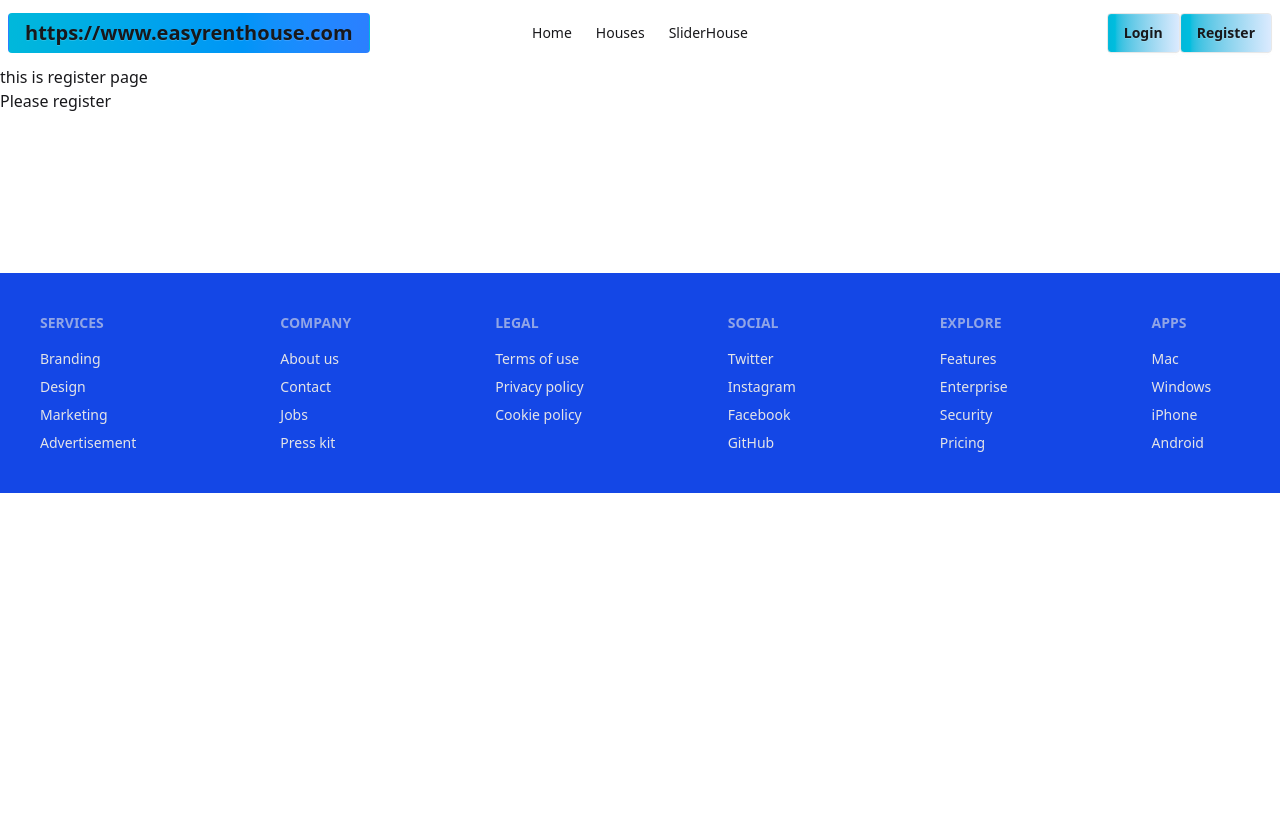
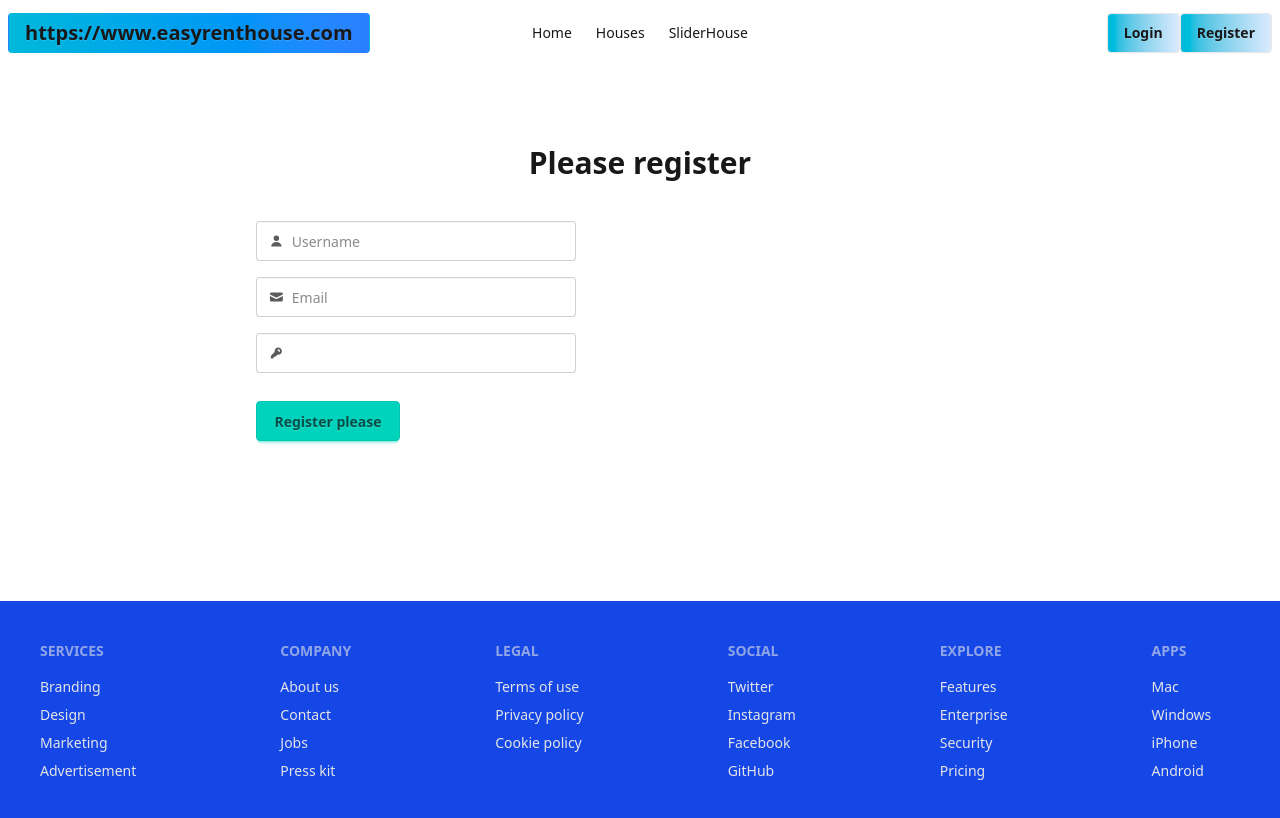
Before and after one commit to AIMINTU/Exammid2, a React (Vite) app: page /register in a window 1280 px wide. Shown: the top 818 px of the page. Built offline with nearby package versions, Linux system fonts and the light colour scheme.

Commit message:
Error handiling

```diff
--- a/src/Pages/Register/Register.jsx
+++ b/src/Pages/Register/Register.jsx
@@ -1,10 +1,102 @@
-import React from 'react';
+import React, { useState } from 'react';
+import { getAuth, createUserWithEmailAndPassword } from "firebase/auth";
+import app from '../../../Firebase/Firebase.config'
+const Register = () => {
+    const [success,setSuccess]=useState(null)
+    const [error, setError] = useState(null)
+    const [user,setUser]=useState(null)
+    const auth = getAuth(app)
+    const handleRegister = (event) => {
+        event.preventDefault()
+        const form = event.target;
+        const userName = form.userName.value
+        const email = form.email.value
+        const password = form.password.value
 
-const Register = () => {
+
+        setError(null)
+        setSuccess(null)
+        if (password.length < 8) {
+            setError("password is too short,it's should be at least 6 characters.");
+            return;
+        }
+
+
+
+        createUserWithEmailAndPassword(auth, email, password)
+            .then(result => {
+                const newUser = result.user;
+                setUser(newUser)
+                setSuccess("You registered successfully")
+                console.log(newUser)
+            })
+            .catch(err => {
+                console.log(err.message)
+                if(err.message == "Firebase: Error (auth/email-already-in-use).") {
+                    setError("This email is already used in the database")
+                }
+                else if(err.message == "Firebase: password should be at least 6 characters (auth/weak-password).") {
+                    setError("password is too short,password should be at least 6 characters")
+                }
+
+            })
+    }
     return (
         <div className='max-w-7xl mx-auto'>
-            this is register page
-            <h1>Please register</h1>
+
+            <h1 className='text-center font-bold text-3xl mt-20'>Please register</h1>
+            <div className='mt-10 max-w-3xl mx-auto'>
+                <form onSubmit={handleRegister}>
+                    <label className="input input-bordered flex items-center gap-2 mb-4">
+                        <svg
+                            xmlns="http://www.w3.org/2000/svg"
+                            viewBox="0 0 16 16"
+                            fill="currentColor"
+                            className="h-4 w-4 opacity-70">
+                            <path
+                                d="M8 8a3 3 0 1 0 0-6 3 3 0 0 0 0 6ZM12.735 14c.618 0 1.093-.561.872-1.139a6.002 6.002 0 0 0-11.215 0c-.22.578.254 1.139.872 1.139h9.47Z" />
+                        </svg>
+                        <input type="text" className="grow" name='userName' placeholder="Username" />
+                    </label>
+
+                    <label className="input input-bordered flex items-center gap-2 mb-4">
+                        <svg
+                            xmlns="http://www.w3.org/2000/svg"
+                            viewBox="0 0 16 16"
+                            fill="currentColor"
+                            className="h-4 w-4 opacity-70">
+                            <path
+                                d="M2.5 3A1.5 1.5 0 0 0 1 4.5v.793c.026.009.051.02.076.032L7.674 8.51c.206.1.446.1.652 0l6.598-3.185A.755.755 0 0 1 15 5.293V4.5A1.5 1.5 0 0 0 13.5 3h-11Z" />
+                            <path
+                                d="M15 6.954 8.978 9.86a2.25 2.25 0 0 1-1.956 0L1 6.954V11.5A1.5 1.5 0 0 0 2.5 13h11a1.5 1.5 0 0 0 1.5-1.5V6.954Z" />
+                        </svg>
+                        <input type="email" className="grow" name='email' placeholder="Email" />
+                    </label>
+
+                    <label className="input input-bordered flex items-center gap-2 mb-4">
+                        <svg
+                            xmlns="http://www.w3.org/2000/svg"
+                            viewBox="0 0 16 16"
+                            fill="currentColor"
+                            className="h-4 w-4 opacity-70">
+                            <path
+                                fillRule="evenodd"
+                                d="M14 6a4 4 0 0 1-4.899 3.899l-1.955 1.955a.5.5 0 0 1-.353.146H5v1.5a.5.5 0 0 1-.5.5h-2a.5.5 0 0 1-.5-.5v-2.293a.5.5 0 0 1 .146-.353l3.955-3.955A4 4 0 1 1 14 6Zm-4-2a.75.75 0 0 0 0 1.5.5.5 0 0 1 .5.5.75.75 0 0 0 1.5 0 2 2 0 0 0-2-2Z"
+                                clipRule="evenodd" />
+                        </svg>
+                        <input type="password" className="grow" name='password' />
+                    </label>
+                    <div>
+                        {
+                            error && <p style={{ color: 'red' }}>{error}</p>
+                        }
+                        {
+                            user && <p style={{color:'green'}}>{success&& user.email}{success}</p>
+                        }
+                    </div>
+                    <button className="btn btn-accent mt-3 w-36">Register please</button>
+                </form>
+            </div>
         </div>
     );
 };
```
